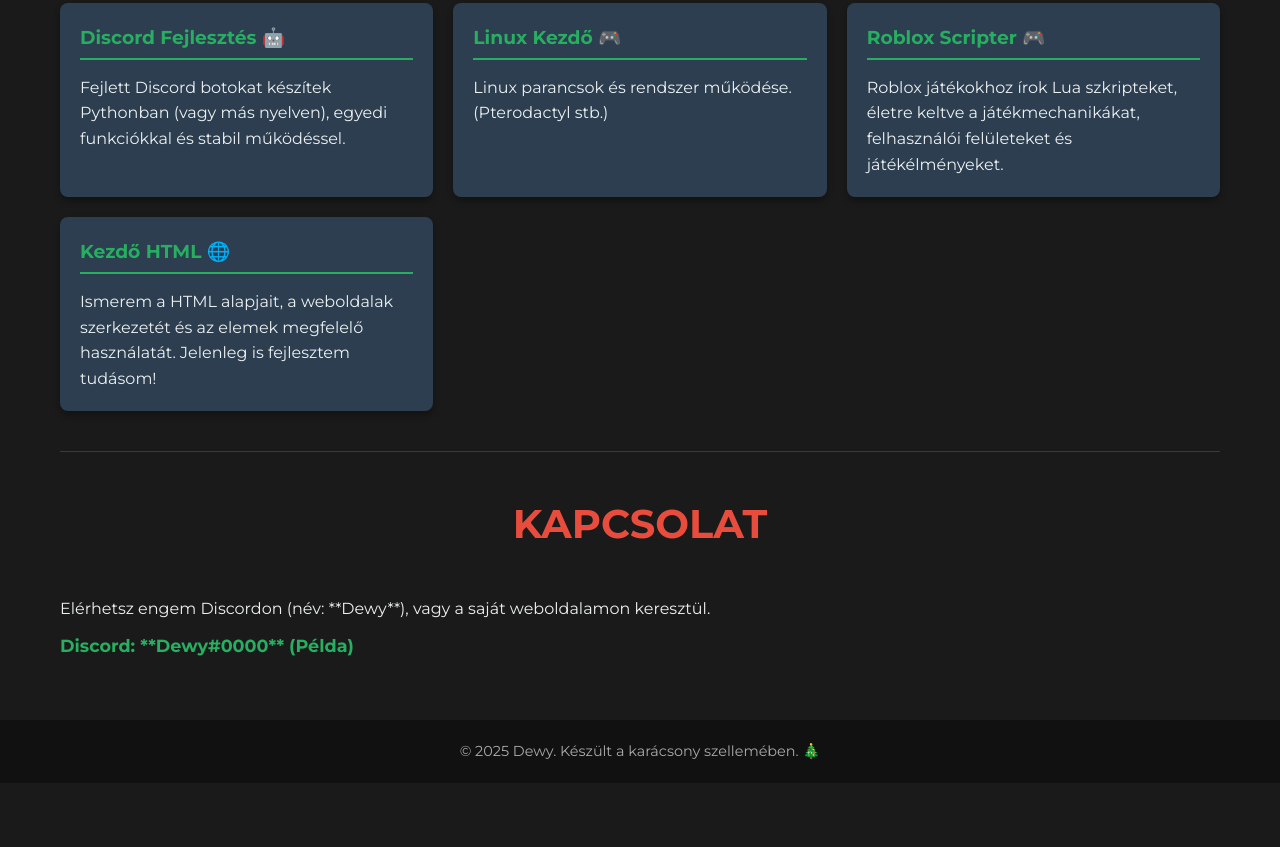
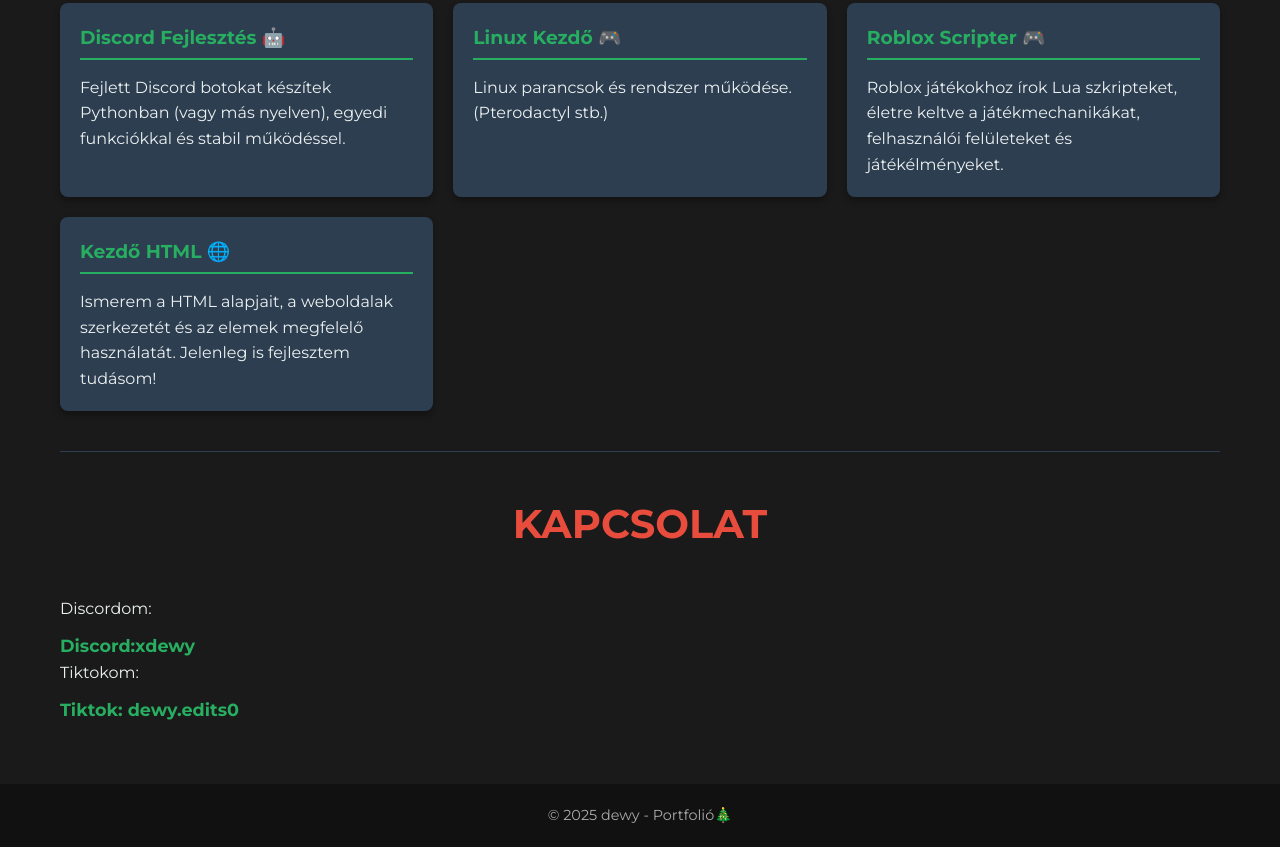
Before and after one commit to hoptoinfo-star/dewyportfolio, a plain HTML site: page index.html in a window 1280 px wide. Shown: the part 898-1745 px from the top of the page. Before the commit the page ends 1681 px from the top, so only its background shows below. Drawn offline with Linux system fonts and the light colour scheme.

Commit message:
Update index.html

```diff
--- a/index.html
+++ b/index.html
@@ -51,13 +51,15 @@
 
         <section class="contact">
             <h2>Kapcsolat</h2>
-            <p>Elérhetsz engem Discordon (név: **Dewy**), vagy a saját weboldalamon keresztül.</p>
-            <p class="discord-tag">Discord: **Dewy#0000** (Példa)</p>
+            <p>Discordom:</p>
+            <p class="discord-tag">Discord:xdewy</p>
+            <p>Tiktokom:</p>
+            <p class="discord-tag">Tiktok: dewy.edits0</p>
         </section>
     </main>
 
     <footer>
-        <p>&copy; 2025 Dewy. Készült a karácsony szellemében. 🎄</p>
+        <p>&copy; 2025 dewy - Portfolió🎄</p>
     </footer>
 
     <script>
```
